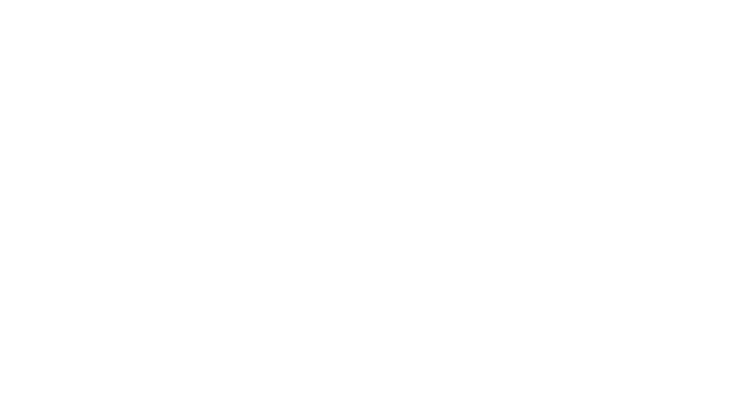
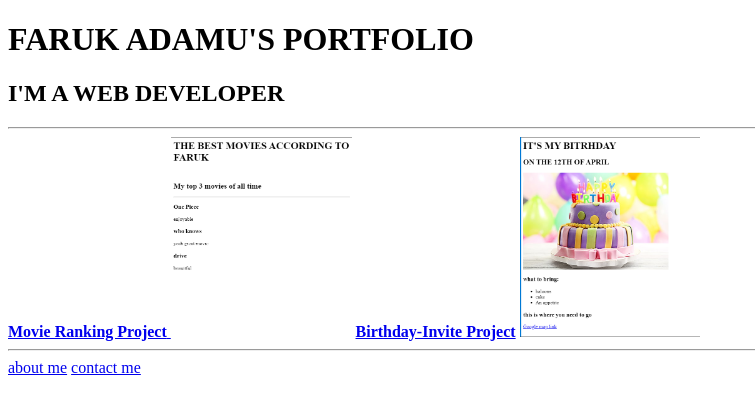
Before and after one commit to Umarxbt/htmll-portfolio, a plain HTML site: page index.html in a window 1280 px wide. Shown: the whole page, without its empty margins (0-755 px from the left). Drawn offline with Linux system fonts and the light colour scheme.

Commit message:
Add files via upload

```diff
--- a/index.html
+++ b/index.html
@@ -1,15 +1,20 @@
-<!-- TODO 1: Create the HTML Boilerplate -->
-
-<!-- TODO 2: Add Your previous projects' HTML into the public folder -->
-
-<!-- TODO 3: Take screenshots of your project previews and add the images to the images folder -->
-
-<!-- TODO 4: Add titles/subtitles etc. -->
-
-<!-- TODO 5: Add a link to the project pages -->
-
-<!-- TODO 6: Add images to show the project previews
-HINT for TODO 6: You can use the height attribute set to 200 to make the image smaller:
-https://developer.mozilla.org/en-US/docs/Web/HTML/Element/img#attr-height -->
-
-<!-- TODO 7: Add the Contact Me and About Me page links -->
+<!DOCTYPE html>
+<html lang="en">
+<head>
+    <meta charset="UTF-8">
+    <meta name="viewport" content="width=device-width, initial-scale=1.0">
+    <title>FARUK</title>
+</head>
+<body>
+ <H1>FARUK ADAMU'S PORTFOLIO</H1>
+ <H2>I'M A WEB DEVELOPER</H2>
+ <hr>
+ <a href="./public/movie-ranking.html"><b>Movie Ranking Project</b> </a>
+ <img src="./assets/Screenshot 2024-12-04 110452.png" height="200" alt="movie ranking project"/>
+ <a href="./public/birthday-invite.html"><b>Birthday-Invite Project</b></a>
+ <img src="./assets/Screenshot 2024-12-04 110421.png" height="200" alt="birthday-invite project"/>
+ <hr>
+ <a href="./public/about.html">about me</a>
+ <a href="./public/contact.html">contact me</a>
+</body>
+</html>
```
